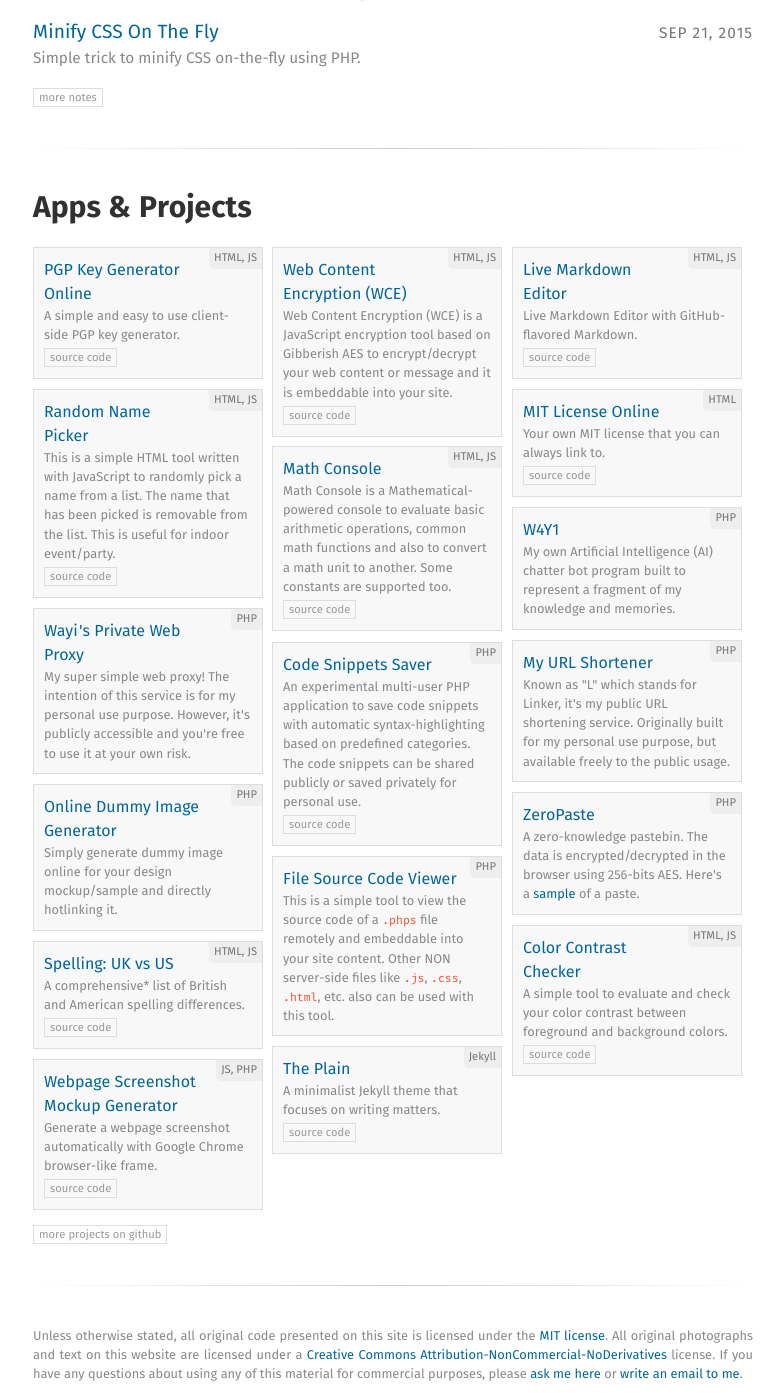
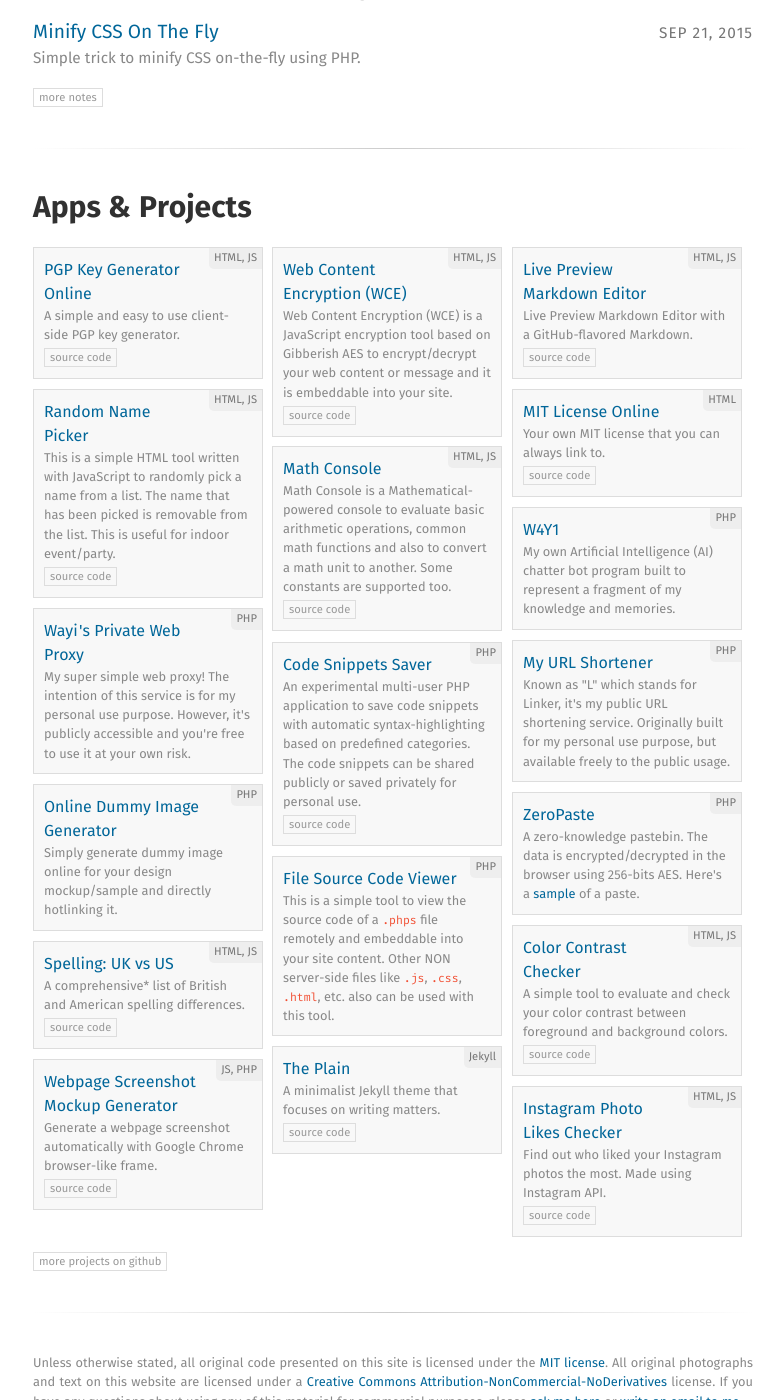
Before and after one commit to x-axis/heiswayi.github.io, a Jekyll site: the page built from index.html, in a window 1280 px wide and 1400 px high, scrolled down 544 px. Shown: the whole window, without its empty margins (247-1031 px from the left). Built offline with Jekyll 4.4.1, drawn with Linux system fonts in a browser that asks for light colours; nearby versions of some CDN libraries; Markdown is read by kramdown in place of the engine named in the settings.

Commit message:
Add a project link

```diff
--- a/index.html
+++ b/index.html
@@ -38,8 +38,8 @@ title: Home
 
     <div class="project-list grid-item">
       <div class="project-list-category"><small>HTML, JS</small></div>
-	    <div class="project-title"><a href="http://heiswayi.github.io/markdown-editor">Live Markdown Editor</a></div>
-      <div class="project-list-desc">Live Markdown Editor with GitHub-flavored Markdown.</div>
+	    <div class="project-title"><a href="http://heiswayi.github.io/markdown-editor">Live Preview Markdown Editor</a></div>
+      <div class="project-list-desc">Live Preview Markdown Editor with a GitHub-flavored Markdown.</div>
       <div class="project-source"><a href="https://github.com/heiswayi/markdown-editor">source code</a></div>
     </div>
 
@@ -135,6 +135,13 @@ title: Home
       <div class="project-source"><a href="https://github.com/heiswayi/webpage-screenshot">source code</a></div>
     </div>
 
+    <div class="project-list grid-item">
+      <div class="project-list-category"><small>HTML, JS</small></div>
+	    <div class="project-title"><a href="http://heiswayi.github.io/instagram-photo-likes-checker">Instagram Photo Likes Checker</a></div>
+      <div class="project-list-desc">Find out who liked your Instagram photos the most. Made using Instagram API.</div>
+      <div class="project-source"><a href="https://github.com/heiswayi/instagram-photo-likes-checker">source code</a></div>
+    </div>
+
   </div><!-- /#grid -->
   <a class="more-projects" href="https://github.com/heiswayi?tab=repositories">more projects on github</a>
 </div>
```
